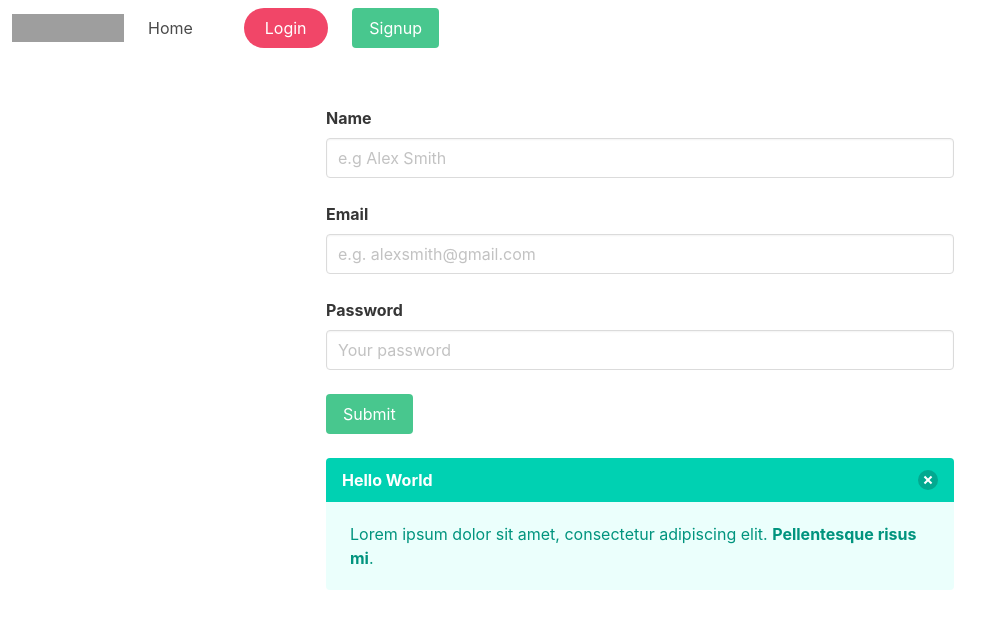
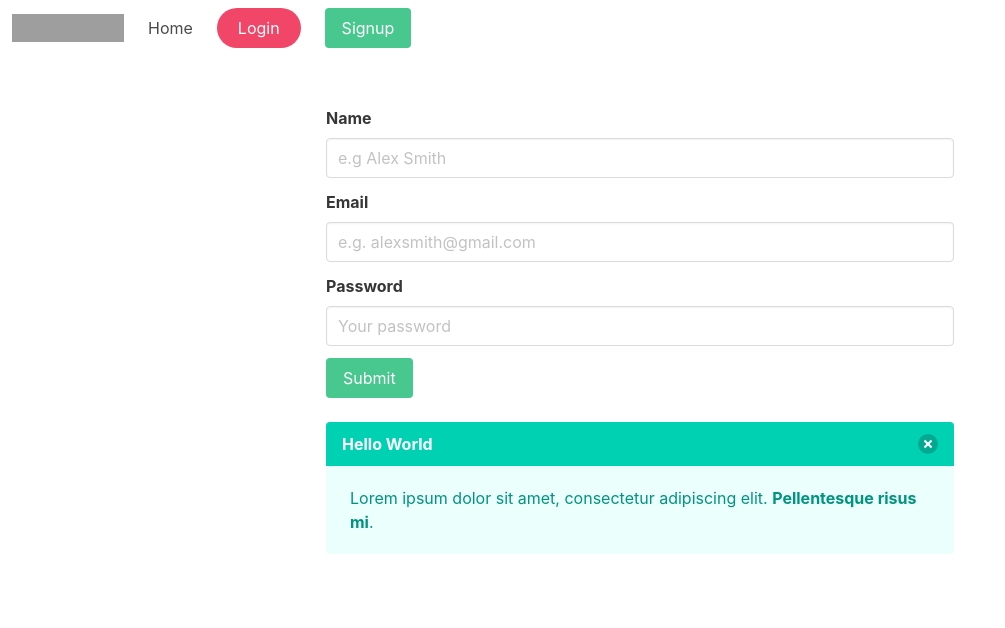
Before and after one commit to tinycarol/m3-lab-bulma-components, a React (Create React App) app: page / in a window 1280 px wide. Shown: the top 628 px of the page, without its empty margins (0-1005 px from the left). Built offline with nearby package versions, Linux system fonts and the light colour scheme; grey boxes are pictures that could not be loaded.

Commit message:
Lab done

```diff
--- a/src/components/button/CoolButton.js
+++ b/src/components/button/CoolButton.js
@@ -3,12 +3,10 @@ import React, { Component } from 'react';
 class CoolButton extends Component {
   render() {
     return (
-      <div className="columns">
-        <div className="column is-half is-offset-one-quarter">
-          <button className={`button ${this.props.type}`}>
-            {this.props.children}
-          </button>
-        </div>
+      <div>
+        <button className={`button ${this.props.type} large`}>
+          {this.props.children}
+        </button>
       </div>
     )
   }
--- a/src/components/formfield/FormField.js
+++ b/src/components/formfield/FormField.js
@@ -1,13 +1,9 @@
 const FormField = ({label, type, placeholder}) => {
   return (
-    <div className="columns">
-      <div className="column is-half is-offset-one-quarter">
-        <div className="field">
-          <label className="label">{label}</label>
-          <div className="control">
-            <input className="input" type={type} placeholder={placeholder} />
-          </div>
-        </div>
+    <div className="field">
+      <label className="label">{label}</label>
+      <div className="control">
+        <input className="input" type={type} placeholder={placeholder} />
       </div>
     </div>
   )
--- a/src/components/message/Message.js
+++ b/src/components/message/Message.js
@@ -1,8 +1,7 @@
 const Message = ({ title, children }) => {
   return (
-    <div className="columns">
-      <div className="column is-half is-offset-one-quarter">
-        <article className="message is-primary">
+    <div>
+      <article className="message is-primary mt-5">
         <div className="message-header">
           <p>{title}</p>
           <button className="delete" aria-label="delete"></button>
@@ -12,7 +11,6 @@ const Message = ({ title, children }) => {
         </div>
       </article>
     </div>
-    </div>
   )
 }
 
--- a/src/components/navbar/Navbar.js
+++ b/src/components/navbar/Navbar.js
@@ -4,7 +4,7 @@ function Navbar() {
   return(
     <nav className="navbar is-transparent">
       <div className="navbar-brand">
-        <a className="navbar-item" href="#">
+        <a className="navbar-item" href="/">
           <img src="https://bulma.io/images/bulma-logo.png" alt="Bulma: a modern CSS framework based on Flexbox" width="112" height="28" />
         </a>
         <div className="navbar-burger" data-target="navbarExampleTransparentExample">
@@ -18,10 +18,10 @@ function Navbar() {
         <div className="navbar-start">
           <a className="navbar-item" href="/">Home</a>
           <a className="navbar-item" href="/">
-            <CoolButton type="is-rounded is-danger large">Login</CoolButton>
+            <CoolButton type="is-rounded is-danger">Login</CoolButton>
           </a>
           <a className="navbar-item" href="/">
-            <CoolButton type="is-success large">Signup</CoolButton>
+            <CoolButton type="is-success">Signup</CoolButton>
           </a>
         </div>
       </div>
--- a/src/components/signup/Signup.js
+++ b/src/components/signup/Signup.js
@@ -10,7 +10,8 @@ class Signup extends Component {
     return (
       <div>
         <Navbar />
-
+        <div className="columns">
+          <div className="column is-half is-offset-one-quarter">
             <div className='form'>
               <FormField label="Name" type="text" placeholder="e.g Alex Smith" />
               <FormField label="Email" type="email" placeholder="e.g. alexsmith@gmail.com" />
@@ -21,6 +22,8 @@ class Signup extends Component {
               </Message>
             </div>
           </div>
+        </div>
+      </div>
     )
   }
 }
```
Lines whose indentation alone changed are shown as unchanged.
